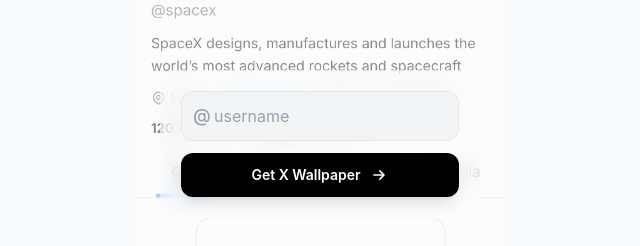
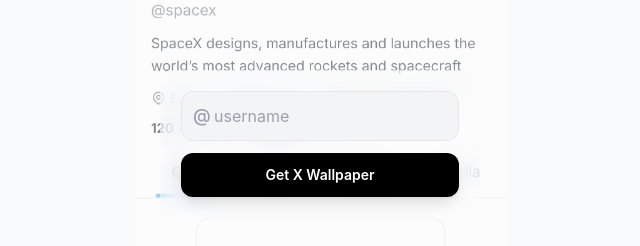
Before and after one commit to stevederico/xQR, a React (Vite) app: page / in a window 1280 px wide. Shown: the part 256-502 px from the top of the page, without its empty margins (320-960 px from the left). Built offline with nearby package versions, Linux system fonts and the light colour scheme.

Commit message:
1.9.0 remove load animations and button arrow

```diff
--- a/package.json
+++ b/package.json
@@ -1,7 +1,7 @@
 {
   "name": "xQR",
   "private": false,
-  "version": "1.8.0",
+  "version": "1.9.0",
   "type": "module",
   "engines": {
     "node": ">=22.5.0"
--- a/src/components/HomeView.jsx
+++ b/src/components/HomeView.jsx
@@ -555,7 +555,7 @@
 
       {/* Main card */}
       <div
-        className="relative w-full max-w-xs animate-fade-up bg-white/20 dark:bg-black/20 border border-white/20 dark:border-white/10 rounded-2xl p-5"
+        className="relative w-full max-w-xs bg-white/20 dark:bg-black/20 border border-white/20 dark:border-white/10 rounded-2xl p-5"
         style={{
           backdropFilter: 'blur(12px)',
           WebkitBackdropFilter: 'blur(12px)',
@@ -563,7 +563,7 @@
       >
         <form onSubmit={handleSubmit} className="space-y-3">
           {/* Username input */}
-          <div className="animate-fade-up animate-fade-up-delay-3">
+          <div>
             <div className="relative flex items-center">
               <span className="absolute left-3 text-gray-400 dark:text-gray-500 text-lg font-medium select-none">
                 @
@@ -590,7 +590,7 @@
           </div>
 
           {/* Submit button */}
-          <div className="animate-fade-up animate-fade-up-delay-4">
+          <div>
             <button
               type="submit"
               disabled={downloading}
@@ -619,9 +619,6 @@
                 ) : (
                   <>
                     Get X Wallpaper
-                    <svg className="w-5 h-5 transition-transform group-hover:translate-x-0.5" fill="none" stroke="currentColor" viewBox="0 0 24 24">
-                      <path strokeLinecap="round" strokeLinejoin="round" strokeWidth={2} d="M13 7l5 5m0 0l-5 5m5-5H6" />
-                    </svg>
                   </>
                 )}
               </span>
```
Also changed, not shown: 1 other file (tests, documents, lock files or other folders).
